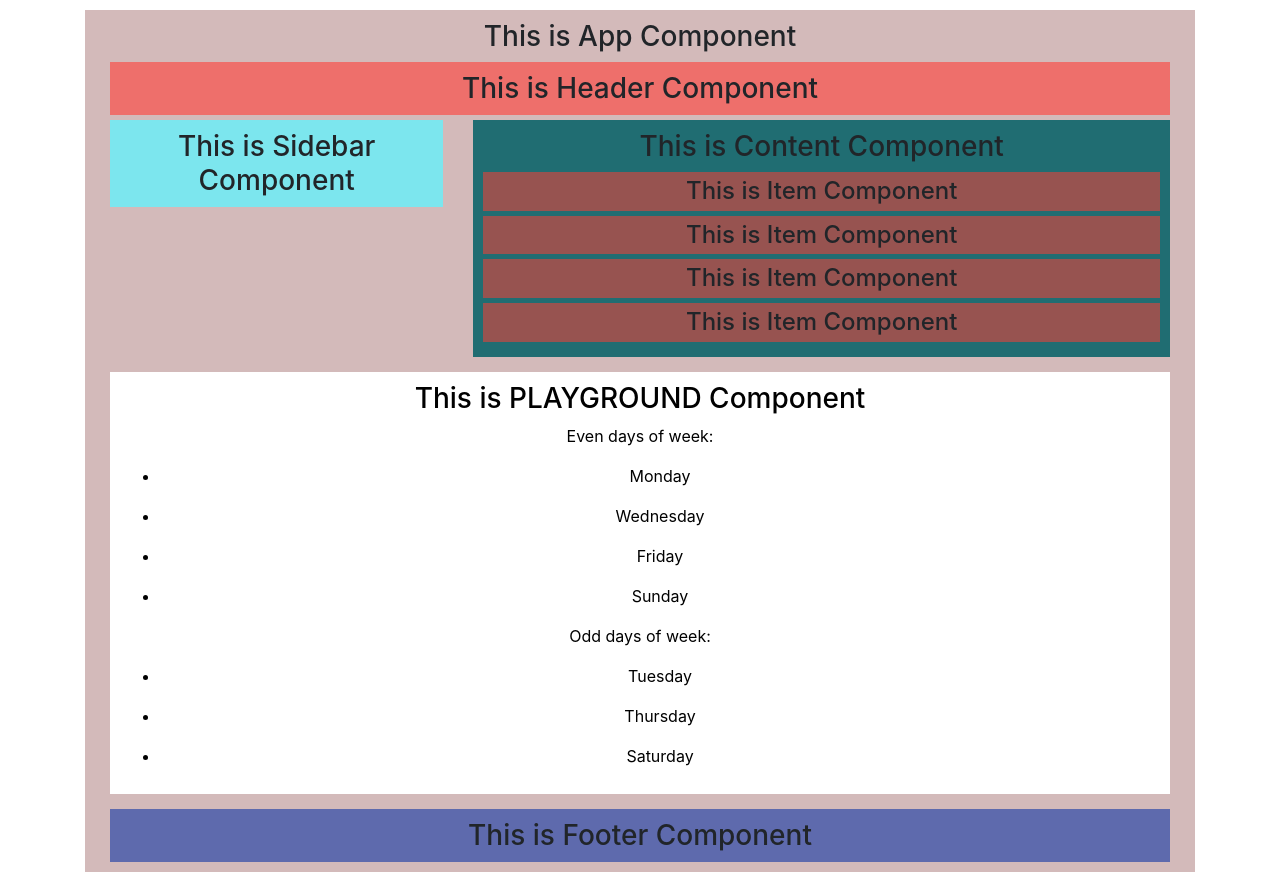
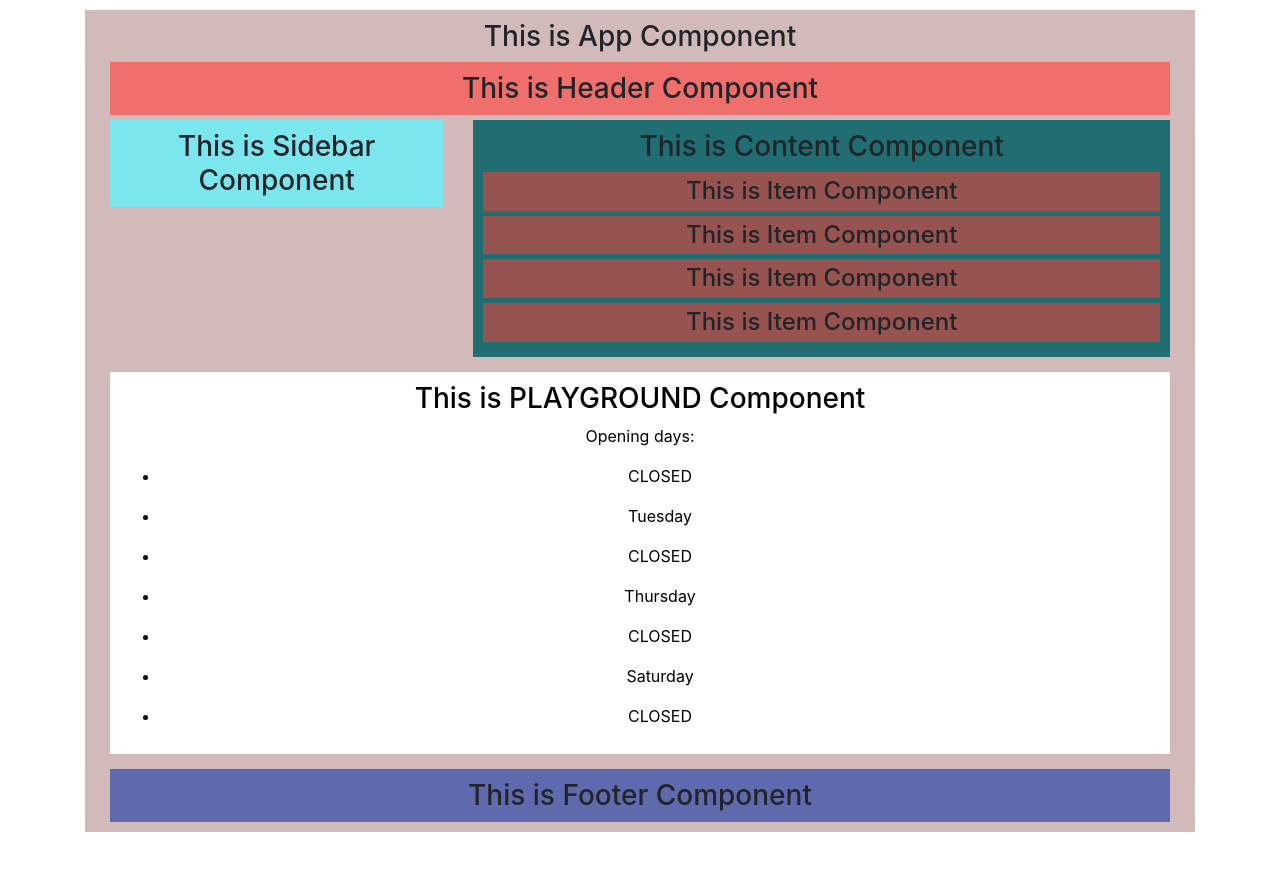
Before and after one commit to dariusz75/testAngular, an Angular app: page / in a window 1280 px wide. After the commit the page ends 842 px from the top, so only its background shows below. Built offline with nearby package versions, Linux system fonts and the light colour scheme.

Commit message:
completed

```diff
--- a/src/app/playground/playground.component.html
+++ b/src/app/playground/playground.component.html
@@ -1,15 +1,13 @@
 <div class="playground-component">
   <h3> This is {{title | uppercase}} Component </h3>
-  <p>Even days of week:</p>
-  <ul *ngFor="let day of days; let e = even">
-    <li *ngIf="e">
-      {{day}}
-    </li>
-  </ul>
-  <p>Odd days of week:</p>
+  <p>Opening days:</p>
   <ul *ngFor="let day of days; let e = odd">
-    <li *ngIf="e">
+    <li *ngIf="e; else closed">
       {{day}}
     </li>
   </ul>
 </div>
+
+<ng-template #closed>
+  <li>CLOSED</li>
+</ng-template>
```
